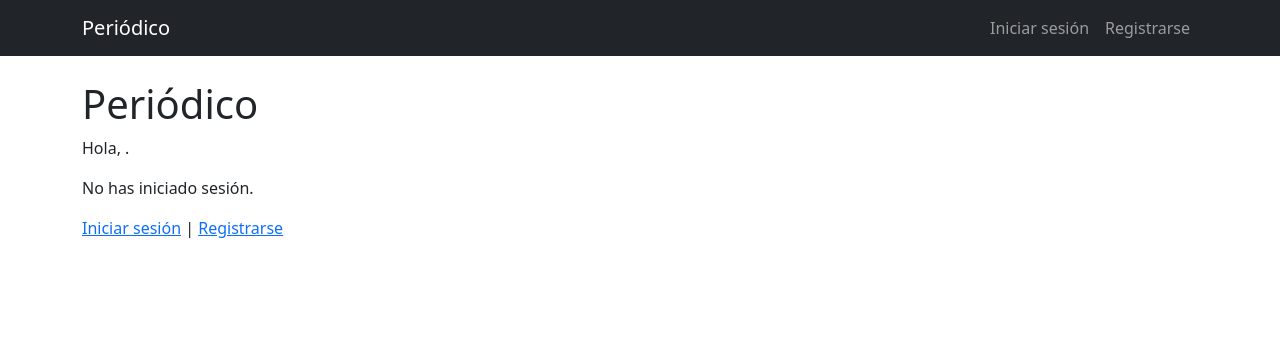
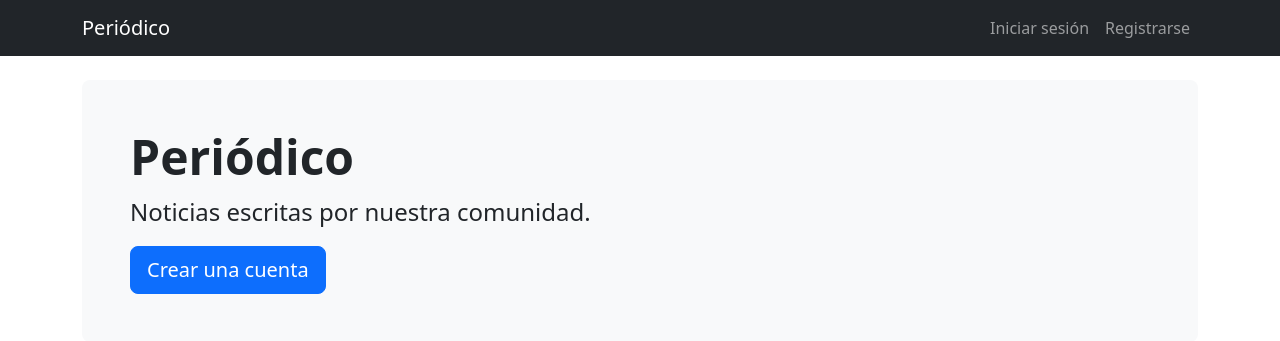
Before and after one commit to ivaawiitaa/periodico, a Django app: page / in a window 1280 px wide. Shown: the top 341 px of the page. Run offline with Django 5.2, Linux system fonts and the light colour scheme; parts of the project's set-up code (start-up, migrations or seed data) failed here and were passed over.

Commit message:
Aplicar utilidades y botón de Bootstrap en la página de inicio

```diff
--- a/templates/inicio.html
+++ b/templates/inicio.html
@@ -3,20 +3,13 @@
 {% block titulo %}Inicio{% endblock titulo %}
 
 {% block contenido %}
-  <h1>Periódico</h1>
-
-  {% if user.is_authenticated %}
-    <p>Hola, {{ user.username }} ({{ user.edad }} años).</p>
-    <form action="{% url 'logout' %}" method="post">
-      {% csrf_token %}
-      <button type="submit">Cerrar sesión</button>
-    </form>
-  {% else %}
-    <p>Hola, {{ user.username }}.</p>
-    <p>No has iniciado sesión.</p>
-    <p>
-      <a href="{% url 'login' %}">Iniciar sesión</a> |
-      <a href="{% url 'registro' %}">Registrarse</a>
-    </p>
-  {% endif %}
+  <div class="p-5 mb-4 bg-body-tertiary rounded-3">
+    <h1 class="display-5 fw-bold">Periódico</h1>
+    {% if user.is_authenticated %}
+      <p class="fs-4">Hola, {{ user.username }}. Qué bueno verte de nuevo.</p>
+    {% else %}
+      <p class="fs-4">Noticias escritas por nuestra comunidad.</p>
+      <a class="btn btn-primary btn-lg" href="{% url 'registro' %}">Crear una cuenta</a>
+    {% endif %}
+  </div>
 {% endblock contenido %}
```
